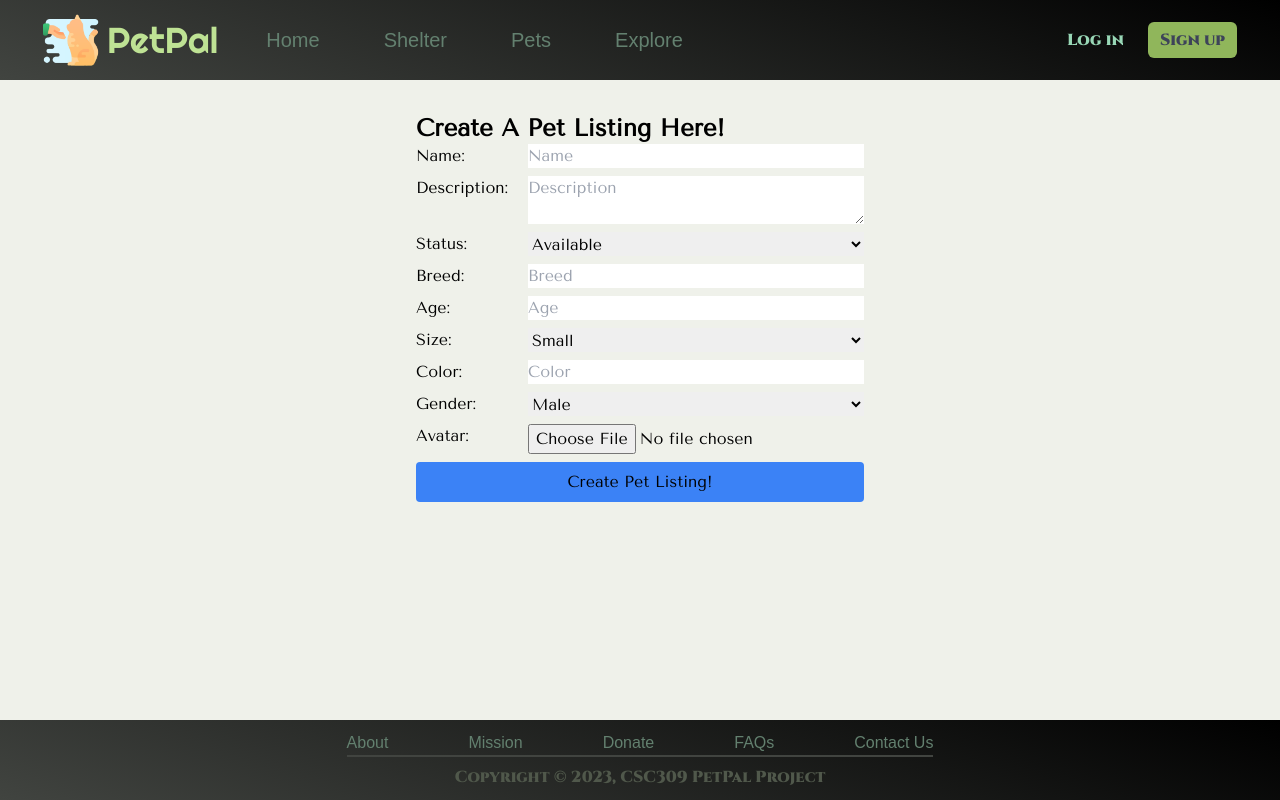
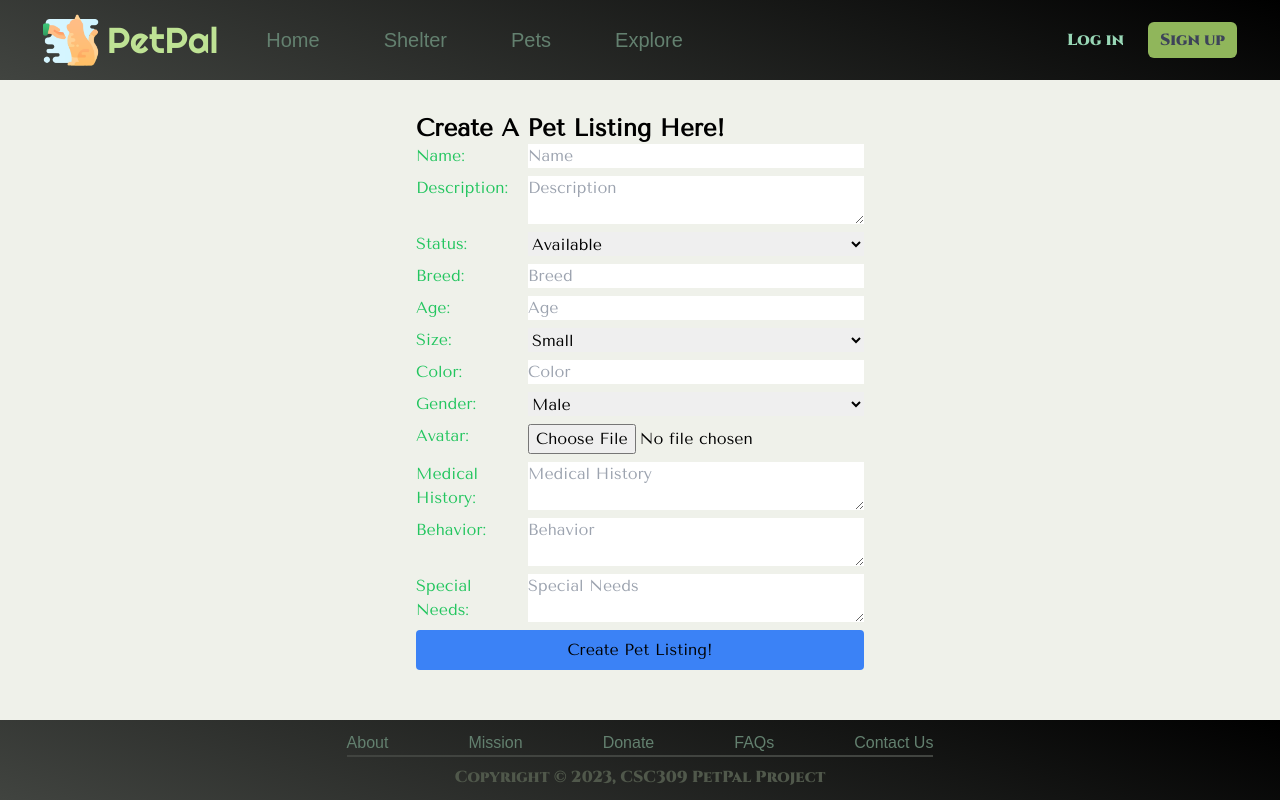
Before and after one commit to pepejammers42/petpal-fs, a React (Create React App) app in the folder frontend/: page /pet_listings in a window 1280 px wide. Built offline with nearby package versions, Linux system fonts and the light colour scheme; a web font is replaced by a local one.

Commit message:
Create Pet Detail

```diff
--- a/frontend/src/App.tsx
+++ b/frontend/src/App.tsx
@@ -10,6 +10,7 @@ import AuthProvider from "./context/AuthProvider";
 import PetAdoption from "./pages/PetAdoption";
 import PetCreation from "./pages/PetCreation";
 import UserProfile from "./pages/UserProfile";
+import PetDetail from "./pages/PetDetail";
 
 function App() {
   return (
@@ -26,6 +27,7 @@ function App() {
               <Route path="/signup-seeker" element={<SignupSeeker />} />
               <Route path="/applications/pets/:petId/" element={<PetAdoption />} />
               <Route path="/pet_listings/" element={<PetCreation />} />
+              <Route path="/pet_listings/:pk" element={<PetDetail />} />
               <Route path="/profile" element={<UserProfile />} />
             </Route>
           </Routes>
--- a/frontend/src/components/PetForm/index.tsx
+++ b/frontend/src/components/PetForm/index.tsx
@@ -1,4 +1,5 @@
 import { zodResolver } from "@hookform/resolvers/zod";
+import axios from "../../api/axios";
 import { useForm } from "react-hook-form";
 import type { FieldValues, SubmitHandler } from "react-hook-form";
 import { z } from "zod";
@@ -13,6 +14,9 @@ const PetForm = () => {
     size: z.string().min(1).max(10),
     color: z.string().min(1).max(10),
     gender: z.string().min(1).max(10),
+    medical_history: z.string().nullable(),
+    behavior: z.string().nullable(),
+    special_needs: z.string().nullable(),
     // This took so long to get working :)))
     avatar: z.any().refine((data: FileList | null) => {
       if (data && data.length > 0) {return true;}
@@ -24,61 +28,79 @@ const PetForm = () => {
 
   const { register, handleSubmit, formState: { errors, isSubmitting }, reset } = useForm<ValidationSchemaType>({ resolver: zodResolver(schema) });
 
-  const onSubmit: SubmitHandler<ValidationSchemaType> = (data) => {
-    console.log(data);
-  }
+  const onSubmit: SubmitHandler<ValidationSchemaType> = async (data) => {
+    try {
+      const response = await axios.post('http://127.0.0.1:8000/pet_listings/', data);
+      console.log('Pet listing created successfully:', response.data);
+
+    } catch (error: any) {
+      console.error('Error creating pet listing:', error.message);
+    }
+  };
 
   return (
-    <form onSubmit={handleSubmit(onSubmit)} className="grid grid-cols-1 sm:grid-cols-[1fr_3fr] gap-y-2">
-      <label htmlFor="name" className="">Name:</label>
+    <form onSubmit={handleSubmit(onSubmit)} className="grid grid-cols-1 sm:grid-cols-[1fr_3fr] gap-y-2" encType="multipart/form-data">
+      <label htmlFor="name" className="text-green-500">Name:</label>
       <input {...register("name")} id="name" placeholder="Name" className="w-full" />
-      {errors.name && <p className="text-red-500 col-span-full">{errors.name.message}</p>}
+      {errors.name && <><div></div><p className="text-red-500">{errors.name.message}</p></>}
 
-      <label htmlFor="description" className="">Description:</label>
+      <label htmlFor="description" className="text-green-500">Description:</label>
       <textarea {...register("description")} id="description" placeholder="Description" className="w-full" />
-      {errors.description && <p className="text-red-500 col-span-full">{errors.description.message}</p>}
+      {errors.description && <><div></div><p className="text-red-500">{errors.description.message}</p></>}
 
-      <label htmlFor="status" className="">Status:</label>
+      <label htmlFor="status" className="text-green-500">Status:</label>
       <select {...register("status")} id="status" className="w-full">
         <option value="available">Available</option>
         <option value="pending">Pending</option>
         <option value="adopted">Adopted</option>
         <option value="withdrawn">Withdrawn</option>
       </select>
-      {errors.status && <p className="text-red-500 col-span-full">{errors.status.message}</p>}
+      {errors.status && <><div></div><p className="text-red-500">{errors.status.message}</p></>}
 
-      <label htmlFor="breed" className="">Breed:</label>
+      <label htmlFor="breed" className="text-green-500">Breed:</label>
       <input {...register("breed")} id="breed" placeholder="Breed" className="w-full" />
-      {errors.breed && <p className="text-red-500 col-span-full">{errors.breed.message}</p>}
+      {errors.breed && <><div></div><p className="text-red-500">{errors.breed.message}</p></>}
 
-      <label htmlFor="age" className="">Age:</label>
+      <label htmlFor="age" className="text-green-500">Age:</label>
       <input {...register("age", { setValueAs: (value: number) => Number(value) })} id="age" type="number" placeholder="Age" className="w-full" />
-      {errors.age && <p className="text-red-500 col-span-full">{errors.age.message}</p>}
+      {errors.age && <><div></div><p className="text-red-500">{errors.age.message}</p></>}
 
-      <label htmlFor="size" className="">Size:</label>
+      <label htmlFor="size" className="text-green-500">Size:</label>
       <select {...register("size")} id="size" className="w-full">
         <option value="small">Small</option>
         <option value="medium">Medium</option>
         <option value="large">Large</option>
       </select>
-      {errors.size && <p className="text-red-500 col-span-full">{errors.size.message}</p>}
+      {errors.size && <><div></div><p className="text-red-500">{errors.size.message}</p></>}
 
-      <label htmlFor="color" className="">Color:</label>
+      <label htmlFor="color" className="text-green-500">Color:</label>
       <input {...register("color")} id="color" placeholder="Color" className="w-full" />
-      {errors.color && <p className="text-red-500 col-span-full">{errors.color.message}</p>}
+      {errors.color && <><div></div><p className="text-red-500">{errors.color.message}</p></>}
 
-      <label htmlFor="gender" className="">Gender:</label>
+      <label htmlFor="gender" className="text-green-500">Gender:</label>
       <select {...register("gender")} id="gender" className="w-full">
         <option value="male">Male</option>
         <option value="female">Female</option>
       </select>
-      {errors.gender && <p className="text-red-500 col-span-full">{errors.gender.message}</p>}
+      {errors.gender && <><div></div><p className="text-red-500">{errors.gender.message}</p></>}
 
-      <label htmlFor="avatar" className="">Avatar:</label>
+      <label htmlFor="avatar" className="text-green-500">Avatar:</label>
       <input {...register("avatar")} id="avatar" accept="image/*" type="file" className="w-full"
-        onChange={(e) => { register("avatar").onChange(e); }}
+
       />
-      {errors.avatar && <p className="text-red-500 col-span-full">{errors.avatar.message?.toString()}</p>}
+      {errors.avatar && <><div></div><p className="text-red-500">{errors.avatar.message?.toString()}</p></>}
+
+      <label htmlFor="medical_history" className="text-green-500">Medical History:</label>
+      <textarea {...register("medical_history")} id="medical_history" placeholder="Medical History" className="w-full" />
+      {errors.medical_history && <><div></div><p className="text-red-500">{errors.medical_history.message}</p></>}
+
+      <label htmlFor="behavior" className="text-green-500">Behavior:</label>
+      <textarea {...register("behavior")} id="behavior" placeholder="Behavior" className="w-full" />
+      {errors.behavior && <><div></div><p className="text-red-500">{errors.behavior.message}</p></>}
+
+      <label htmlFor="special_needs" className="text-green-500">Special Needs:</label>
+      <textarea {...register("special_needs")} id="special_needs" placeholder="Special Needs" className="w-full" />
+      {errors.special_needs && <><div></div><p className="text-red-500">{errors.special_needs.message}</p></>}
 
       <button type="submit" disabled={isSubmitting} className="bg-blue-500 disabled:bg-gray-500 py-2 rounded w-full col-span-full">
         Create Pet Listing!
--- a/frontend/src/pages/PetDetail/index.tsx
+++ b/frontend/src/pages/PetDetail/index.tsx
@@ -1 +1,62 @@
-export {}
+import { useEffect, useState } from 'react';
+import { useParams, Link, useNavigate } from "react-router-dom";
+import AppForm from '../../components/PetForm';
+import { ajax_or_login } from '../../ajax';
+import PetForm from '../../components/PetForm';
+import axios from "../../api/axios";
+
+const PetDetail = () => {
+    const { pk } = useParams();
+    const [petDetails, setPetDetails] = useState({
+        name: "",
+        breed: "",
+        age: "",
+        avatar: "",
+        shelter: {
+            shelter_name: "",
+            address: "",
+        }
+    });
+
+
+    const fetchData = async () => {
+        try {
+            // Not entirely sure why we have to specify this again, but it works.
+            const token = localStorage.getItem('token');
+            const response = await axios.get(`/pet_listings/${pk}/`, {
+                headers: {
+                    Authorization: `Bearer ${token}`,
+                },
+            });
+            console.log(response.data);
+            setPetDetails(response.data);
+        } catch (error) {
+            console.log(error);
+        }
+    };
+
+    useEffect(() => {
+        fetchData();
+    }, []);
+
+    return <>
+        <div className="w-full max-w-md mx-auto pt-8">
+            <div className="p-4" style={{ backgroundColor: '#c5dcaf' }}>
+                <h1 className="font-bold text-2xl">{petDetails.name} </h1>
+            </div>
+            <div className="p-4 bg-white">
+                <img className="mx-auto w-full" alt="profile icon" src={petDetails.avatar}/>
+                {/* <form className="bg-gray-100 font-medium text-lg flex flex-col gap-2 bg-footer-bg p-4 rounded-lg">
+                    <div>
+                        <label className="text-green-500 font-cinzel">Name</label>
+                        <input className="" type="text" readOnly value={petDetails.name}></input>
+                    </div>
+
+                </form> */}
+                <PetForm />
+            </div>
+        </div>
+    </>
+}
+
+export default PetDetail;
```
Also changed, not shown: 1 other file (tests, documents, lock files or other folders).
